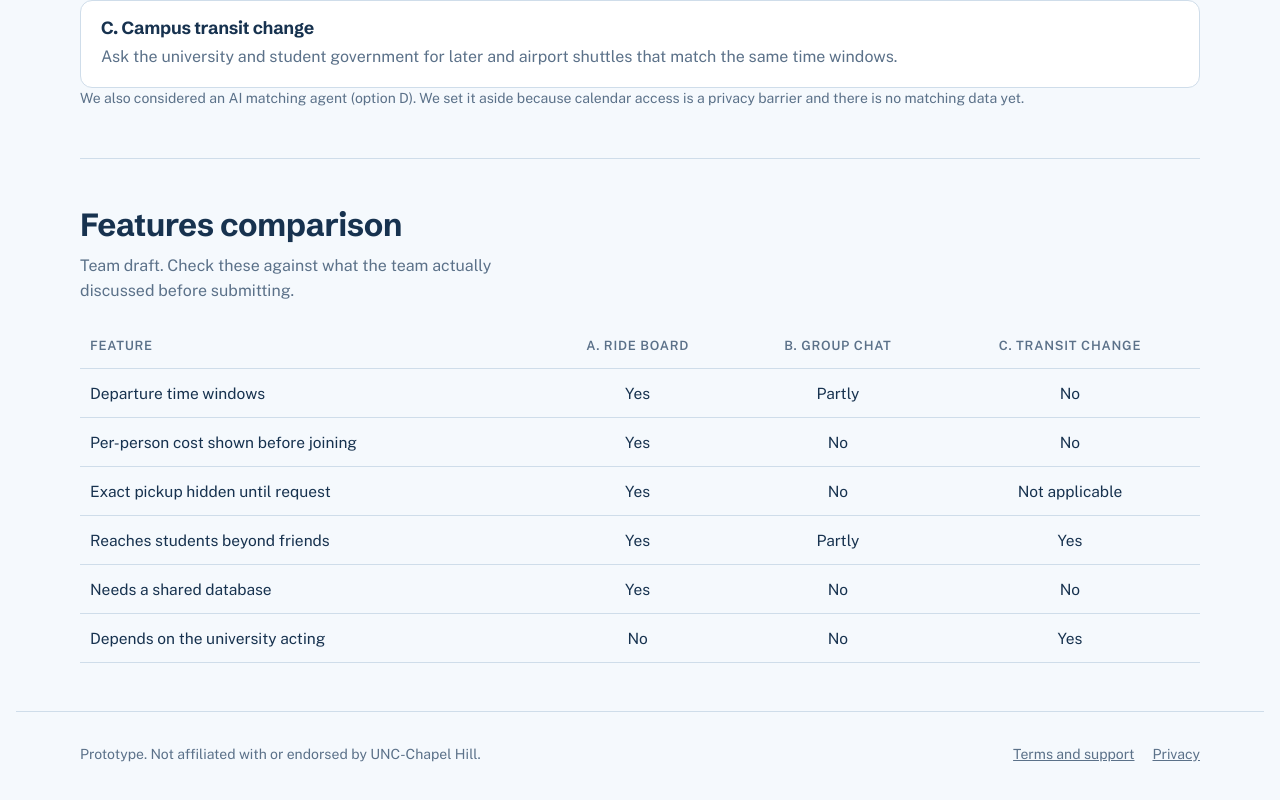
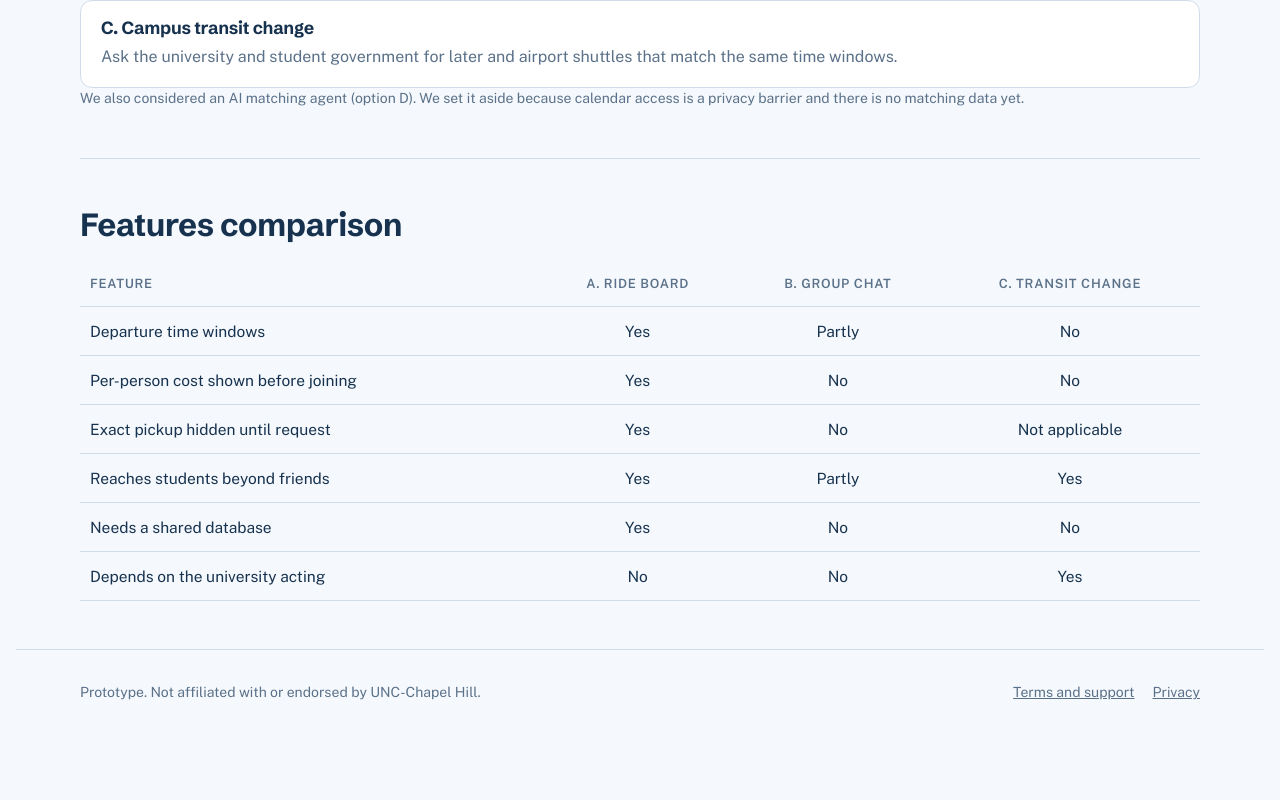
Before and after one commit to Hasvi27/Ride_Share-unc, a plain HTML site: page stats.html in a window 1280 px wide. Shown: the part 2734-3534 px from the top of the page. After the commit the page ends 3486 px from the top, so only its background shows below. Drawn offline with nearby package versions, Linux system fonts and the light colour scheme.

Commit message:
Remove team draft note from features comparison
Co-Authored-By: Claude Haiku 5.5 <noreply@anthropic.com>
Claude-Session: https://claude.ai/code/session_012odE2pPHGxTm7tCFYbPH1a

```diff
--- a/stats.html
+++ b/stats.html
@@ -118,7 +118,6 @@
 
   <section class="wrap band" aria-labelledby="compare-title">
     <h2 id="compare-title" class="sec-title">Features comparison</h2>
-    <p class="lede-sm">Team draft. Check these against what the team actually discussed before submitting.</p>
     <table class="data compare">
       <thead>
         <tr><th scope="col">Feature</th><th scope="col">A. Ride board</th><th scope="col">B. Group chat</th><th scope="col">C. Transit change</th></tr>
```
